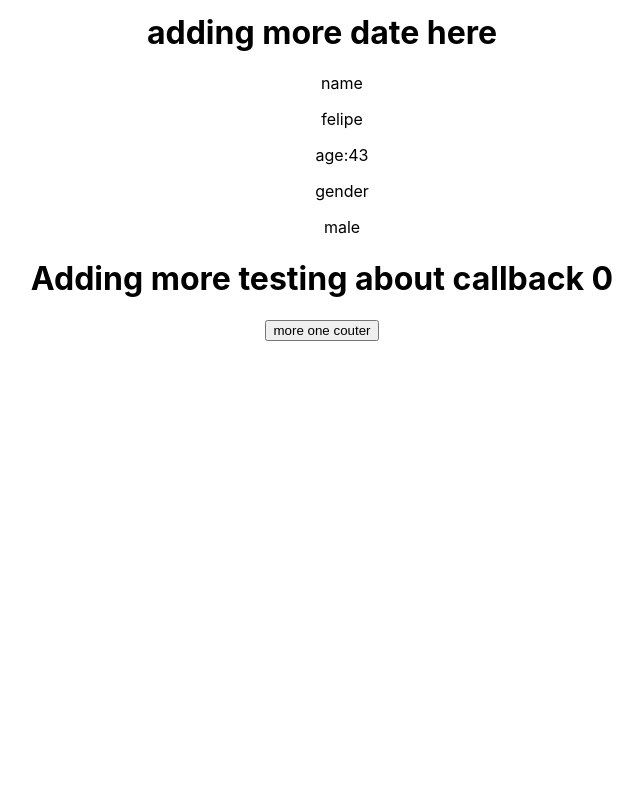
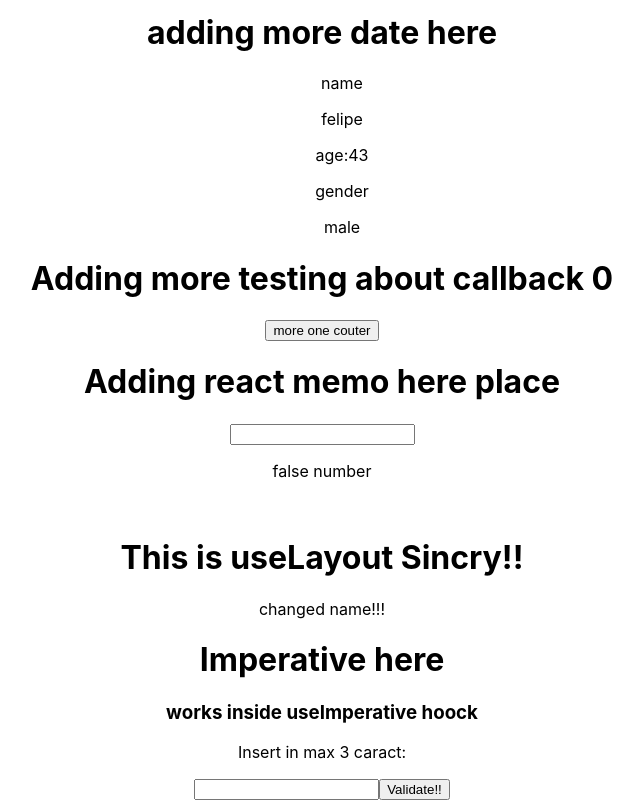
Before and after one commit to felipe-programador-18/ALL-about-Hoock, a React (Create React App) app in the folder allhoock/: page / in a window 1280 px wide. Shown: the part 805-1605 px from the top of the page, without its empty margins (318-961 px from the left). Before the commit the page ends 1146 px from the top, so only its background shows below. Built offline with nearby package versions, Linux system fonts and the light colour scheme.

Commit message:
c9- adding component inside home

```diff
--- a/allhoock/src/pages/home.js
+++ b/allhoock/src/pages/home.js
@@ -3,6 +3,9 @@ import AddingSome from '../Componente/useeeffect'
 import AddReffered from '../Componente/userefff'
 import Practicallba from '../Componente/useCallbackreac'
 import Morepractice from '../Componente/Morecallback'
+import PracticeMemo from '../Componente/useMemory'
+import CreateUseLayout from '../Componente/useLayoutmore'
+import AddingImperative from '../Componente/useImperative'
 
 const Home = () => {
 
@@ -15,6 +18,11 @@ const Home = () => {
              <br/>
              <hr/>
              <Morepractice/>
+             <PracticeMemo/>
+
+              <br/>
+             <CreateUseLayout/>
+             <AddingImperative/>
     </> )
 }
 
```
